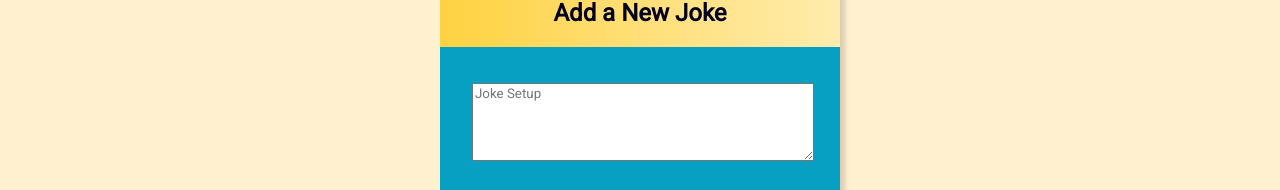
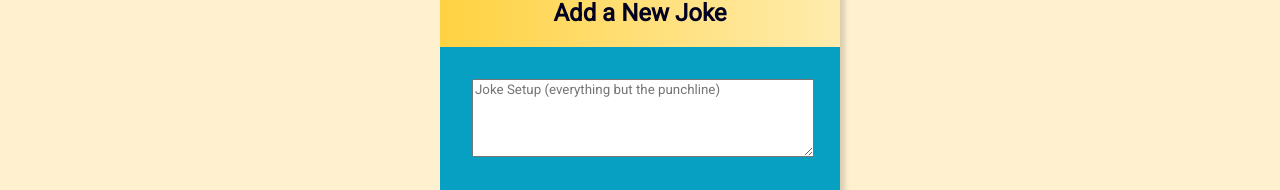
Before and after one commit to benjaminobambino/good-dad-bad-jokes, a React (Create React App) app in the folder client/: page /add-new-joke in a window 1280 px wide. Shown: the part 274-464 px from the top of the page. Built offline with nearby package versions, Linux system fonts and the light colour scheme; no server answers; a web font is replaced by a local one.

Commit message:
updated new joke submission styling

```diff
--- a/client/src/forms/AddNewJoke.jsx
+++ b/client/src/forms/AddNewJoke.jsx
@@ -33,9 +33,9 @@ const AddNewJoke = (props) => {
     const existingPunchline = props.jokes.find(({ punchline }) => punchline === inputValue.punchline)
     if (existingSetup || existingPunchline) {
       setDisplayedMessage("That joke has already been added. You shouldn't tell the same joke over and over ...")
-    } else if (inputValue.setup.length < 1) {
+    } else if (!inputValue.setup) {
       setDisplayedMessage('Come on. Get us ready to laugh with a good setup.')
-    } else if (inputValue.punchline.length < 1) {
+    } else if (!inputValue.punchline) {
       setDisplayedMessage('No punchline? You must be joking ...')
     } else {
       addJoke()
@@ -47,11 +47,9 @@ const AddNewJoke = (props) => {
       <h2>Add a New Joke</h2>
       <form onSubmit={validateSubmission}>
 
-      <p /*className={validClass}*/>{displayedMessage}</p>
-
       <textarea
           type="text"
-          placeholder="Joke Setup"
+          placeholder="Joke Setup (everything but the punchline)"
           id="setup"
           name="setup"
           onChange={handleChange}
@@ -69,6 +67,8 @@ const AddNewJoke = (props) => {
 
         <button type="submit">Submit Your Joke</button>
 
+        <div className={displayedMessage ? 'invalid' : ''}>{displayedMessage}</div>
+
       </form>
     </div>
   )
```
